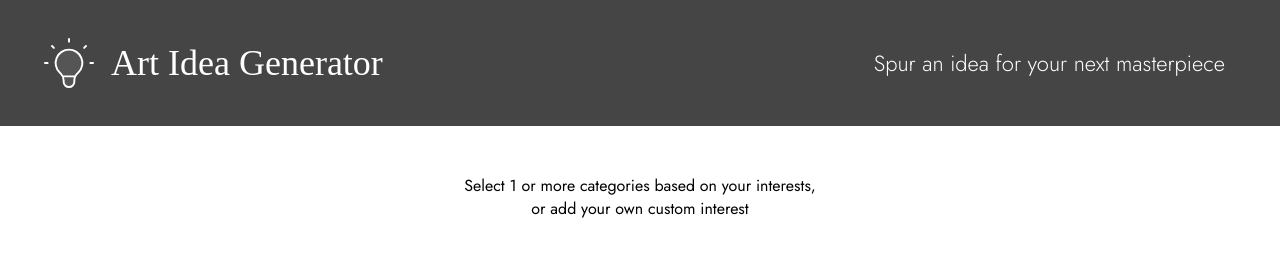
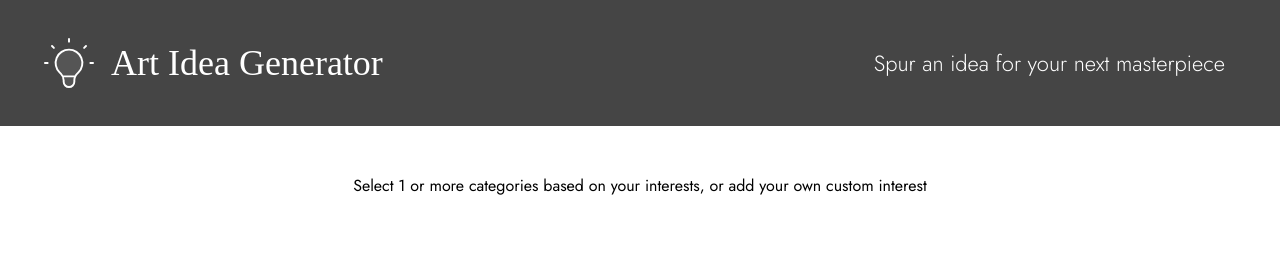
Before and after one commit to thangn1/Art_Idea_Generator, a plain HTML site: page index.html in a window 1280 px wide. Shown: the top 268 px of the page. Drawn offline with Linux system fonts and the light colour scheme; a script that the page names is missing; a web font is replaced by a local one.

Commit message:
Fix padding

```diff
--- a/index.html
+++ b/index.html
@@ -33,7 +33,7 @@
 
     <main>
         <div class="random-prompt-generation">
-            <p class="center-txt">Select 1 or more categories based on your interests, <br>or add your own custom interest</p>
+            <p class="center-txt">Select 1 or more categories based on your interests, or add your own custom interest</p>
 
             <ul id="categories-list" class="btn-row">
                 <!--
--- a/main.css
+++ b/main.css
@@ -59,6 +59,9 @@ header h2 {
     font-weight: 300;
     margin-left: 25px;
     font-size: 1.375rem;
+}
+.random-prompt-generation p:first-child {
+    padding: 0 15px;
 }
 
 /* Buttons */
```
